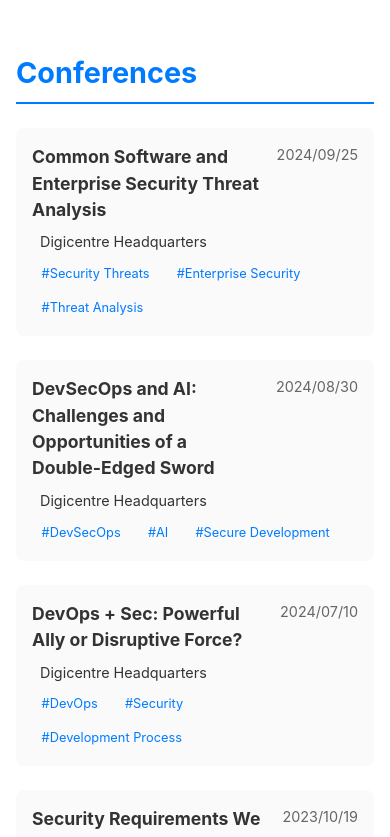
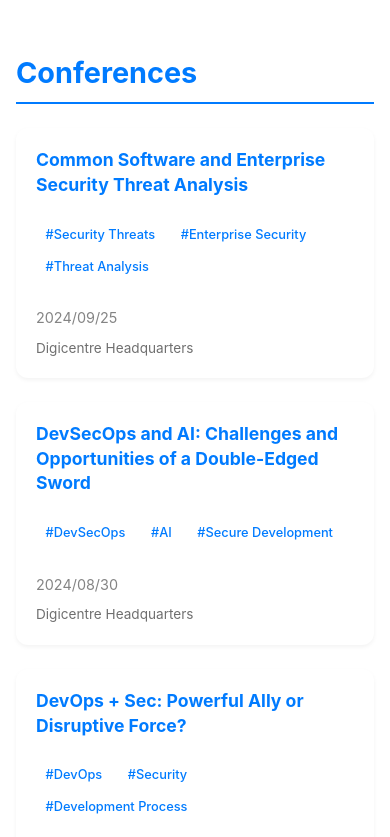
Before and after one commit to Lung-Yu/Lung-Yu.github.io, a React (Vite) app: page /cv in a window 390 px wide. Shown: the part 3567-4404 px from the top of the page. Built offline with nearby package versions, Linux system fonts and the light colour scheme.

Commit message:
feat: 更新會議顯示樣式，新增組織者、場地和標籤資訊

```diff
--- a/src/features/cv/components/CV.tsx
+++ b/src/features/cv/components/CV.tsx
@@ -84,18 +84,6 @@ const CV = () => {
               <div key={index} className="conference-item">
                 <div className="conference-header">
                   <h4>{conf.title}</h4>
-                  <span className="conference-date">{conf.date}</span>
-                </div>
-                {conf.organizer && (
-                  <div className="conference-organizer">
-                    <i className="fas fa-users"></i> {conf.organizer}
-                  </div>
-                )}
-                {conf.venue && (
-                  <div className="conference-venue">
-                    <i className="fas fa-map-marker-alt"></i> {conf.venue}
-                  </div>
-                )}
                   {conf.tags && (
                     <div className="conference-tags">
                       {conf.tags.map((tag, tagIndex) => (
@@ -106,6 +94,25 @@ const CV = () => {
                     </div>
                   )}
                 </div>
+                <div className="conference-info">
+                  {conf.organizer && (
+                    <div className="conference-organizer">
+                      <i className="fas fa-users-gear"></i>
+                      {conf.organizer}
+                    </div>
+                  )}
+                  <span className="conference-date">
+                    <i className="fas fa-calendar"></i>
+                    {conf.date}
+                  </span>
+                  {conf.venue && (
+                    <div className="conference-venue">
+                      <i className="fas fa-location-dot"></i>
+                      {conf.venue}
+                    </div>
+                  )}
+                </div>
+              </div>
             ))}
           </div>
         </section>
--- a/src/features/cv/styles/CV.css
+++ b/src/features/cv/styles/CV.css
@@ -124,67 +124,90 @@
     border-radius: var(--radius-md);
 }
 
+.conferences-grid {
+  display: grid;
+  grid-template-columns: repeat(auto-fill, minmax(300px, 1fr));
+  gap: 1.5rem;
+  margin-top: 1rem;
+}
+
 .conference-item {
-    margin-bottom: 1.5rem;
-    padding: 1rem;
-    background: var(--color-gray-50);
-    border-radius: 8px;
-    transition: transform 0.3s ease;
+  padding: 1.5rem;
+  background: var(--color-background);
+  border-radius: 12px;
+  transition: all 0.3s ease;
+  box-shadow: 0 2px 4px rgba(0, 0, 0, 0.05);
+  display: flex;
+  flex-direction: column;
+  gap: 0.75rem;
 }
 
 .conference-item:hover {
   transform: translateY(-4px);
-    box-shadow: 0 4px 12px rgba(0, 0, 0, 0.1);
+  box-shadow: 0 8px 16px rgba(0, 0, 0, 0.08);
 }
 
 .conference-header {
   display: flex;
-    justify-content: space-between;
-    align-items: flex-start;
+  flex-direction: column;
+  gap: 0.5rem;
+  margin-bottom: 0.5rem;
+  border-bottom: none;
+}
+
+.conference-header h4 {
+  font-size: 1.2rem;
+  font-weight: 700;
+  color: var(--color-primary);
+  line-height: 1.4;
   margin-bottom: 0.5rem;
 }
 
-.conference-header h4 {
-    margin: 0;
-    color: var(--color-text);
-    font-size: 1.1rem;
+.conference-date {
+  order: 4;
+  color: var(--color-secondary);
+  font-size: 0.9rem;
+  opacity: 0.8;
 }
 
-.conference-date {
-    color: var(--color-secondary);
+.conference-info {
   font-size: 0.9rem;
-    white-space: nowrap;
-    margin-left: 1rem;
+  order: 3;
+  display: flex;
+  flex-direction: column;
+  gap: 0.5rem;
+  margin: 0;
+}
+
+.conference-organizer {
+  font-size: 1.1rem;
+  font-weight: 500;
+  color: var(--color-text);
+  padding: 0.5rem 0;
+  background: none;
 }
 
 .conference-venue {
-    font-size: 0.9rem;
+  order: 5;
+  font-size: 0.85rem;
   color: var(--color-text-light);
-    margin-bottom: 0.5rem;
+  opacity: 0.7;
 }
 
-.conference-venue i {
-    margin-right: 0.5rem;
-    color: var(--color-primary);
-}
-
-.conference-organizer {
+.conference-info i {
   font-size: 0.9rem;
-    color: var(--color-text-light);
-    margin-bottom: 0.5rem;
-    font-weight: 500;
-}
-
-.conference-organizer i {
-    margin-right: 0.5rem;
-    color: var(--color-secondary);
+  width: 16px;
+  opacity: 0.7;
 }
 
 .conference-tags {
+  order: 2;
   display: flex;
   flex-wrap: wrap;
-    gap: 0.5rem;
-    margin-top: 0.5rem;
+  gap: 0.4rem;
+  margin: 0.5rem 0;
+  padding: 0;
+  border-top: none;
 }
 
 .tag {
@@ -193,12 +216,12 @@
   padding: 0.2rem 0.6rem;
   border-radius: 12px;
   font-size: 0.8rem;
-    transition: background-color 0.3s ease;
+  font-weight: 500;
 }
 
 .tag:hover {
-    background: var(--color-primary);
-    color: white;
+  transform: translateY(-2px);
+  box-shadow: 0 4px 8px rgba(0, 0, 0, 0.15);
 }
 
 .conference-item:last-child {
@@ -243,4 +266,16 @@
     .skills-grid {
         grid-template-columns: 1fr;
     }
+
+    .conference-header h4 {
+        font-size: 1.1rem;
     }
+
+    .conference-item {
+        padding: 1.25rem;
+    }
+
+    .conferences-grid {
+        grid-template-columns: 1fr;
+    }
+}
```
Lines whose indentation alone changed are shown as unchanged.
